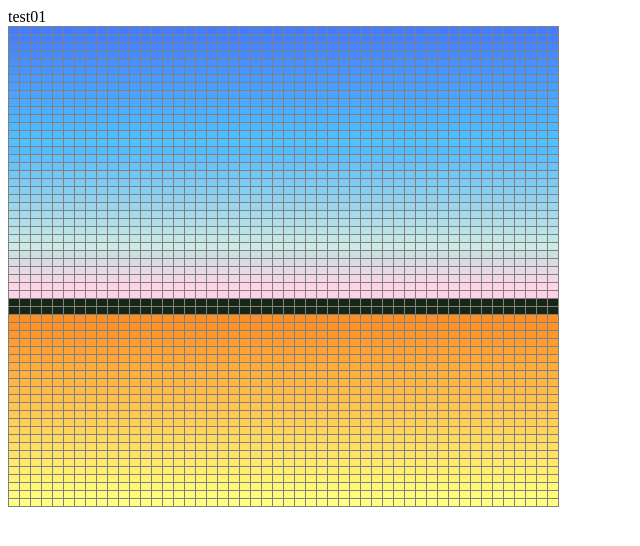
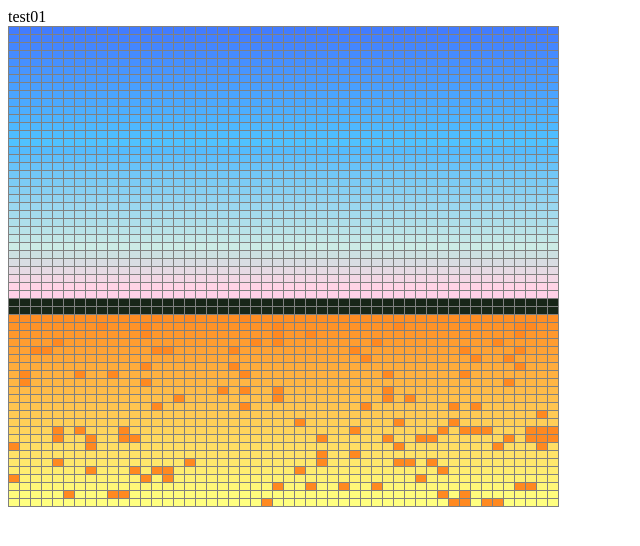
Before and after one commit to ktyson/backdrop, a plain HTML site: page index.html in a window 1280 px wide. Shown: the whole page, without its empty margins (0-640 px from the left). Drawn offline with nearby package versions, Linux system fonts and the light colour scheme.

Commit message:
add random

```diff
--- a/datafiles/test01.js
+++ b/datafiles/test01.js
@@ -34,6 +34,5 @@ var gradientZoneFile = {
             endColor: {"R":255,"G":245,"B":107,"A":1}
         }
 
-
     ]
 };
--- a/index.html
+++ b/index.html
@@ -12,9 +12,6 @@ var gridHeight = 0;
 var cellWidth = 0;
 var cellHeight = 0;
 var cellBorders = false;
-
-
-
 
 
 
@@ -40,6 +37,47 @@ function loadFile() {
     $.each(gradientZoneFile.gradientZones, function(idx, zn) {
         makeGradientZone(zn);
     });
+
+    randomizeGradientZone(gradientZoneFile.gradientZones[4])
+
+    getColor(30,40);
+
+}
+
+function getColor(x,y) {
+
+    //address the cell
+    var idSqr = "_"+x+"_"+y+"_sqr";
+
+    var clr = $("#" + idSqr).css("backgroundColor");
+    var arrEls = clr.split(/\(|\)|\, /g); //replace(/\s/g,'')
+    console.log(clr, arrEls[1], arrEls[2], arrEls[3]);
+
+}
+
+function randomizeGradientZone(obj) {
+
+    //obj.endRow obj.startRow obj.endColor.X obj.startColor.X
+
+
+    for(var row = obj.startRow; row <= obj.endRow; row++) {
+
+        var y = row;
+
+        //call setColor for each cell in row
+        for(var x = 1; x <= gridWidth; x++) {
+
+            var doChange = Math.random();
+
+            if(doChange > 0.9) {
+
+                setColor(x,y,obj.startColor.R ,obj.startColor.G ,obj.startColor.B ,obj.startColor.A);
+
+            }
+
+
+        }
+    }
 
 }
 
```
